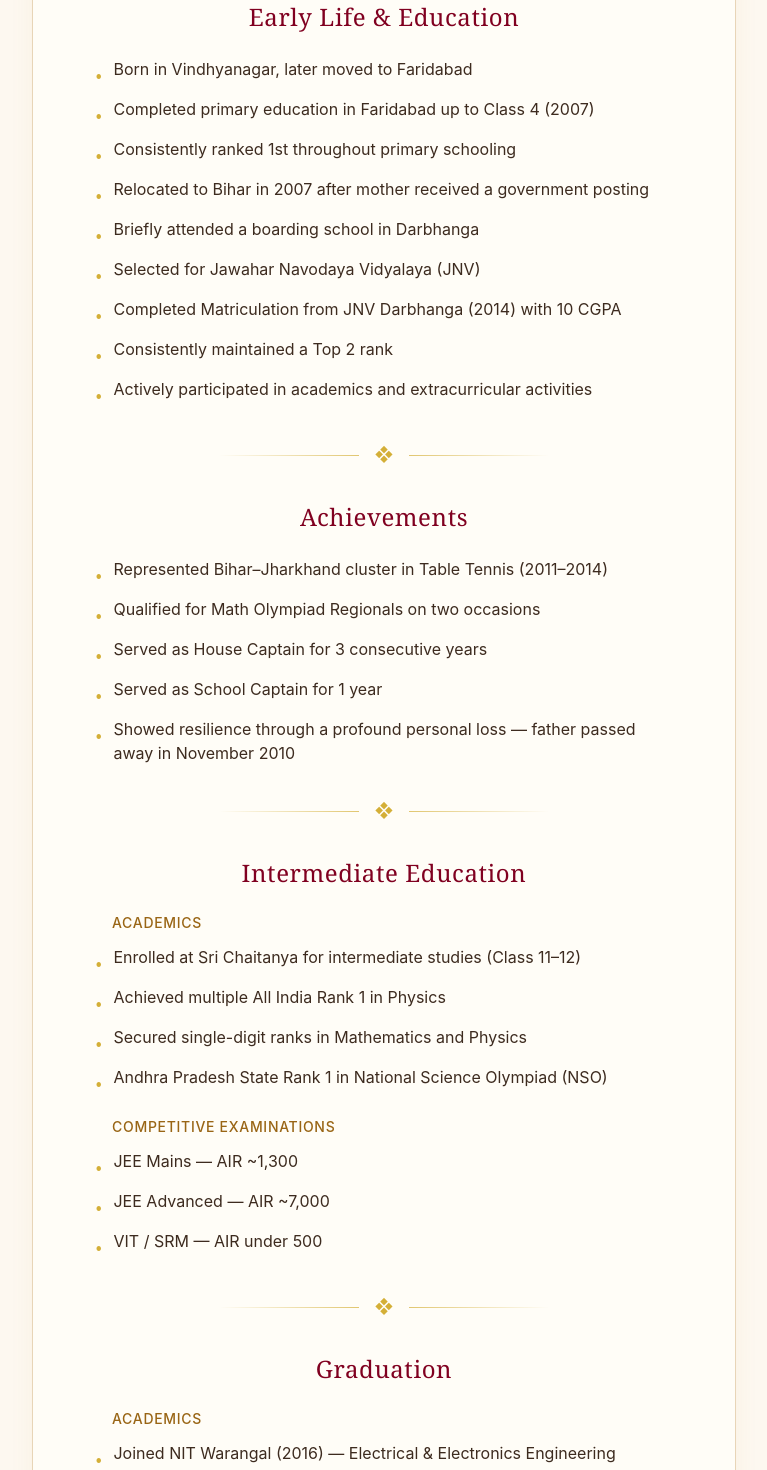
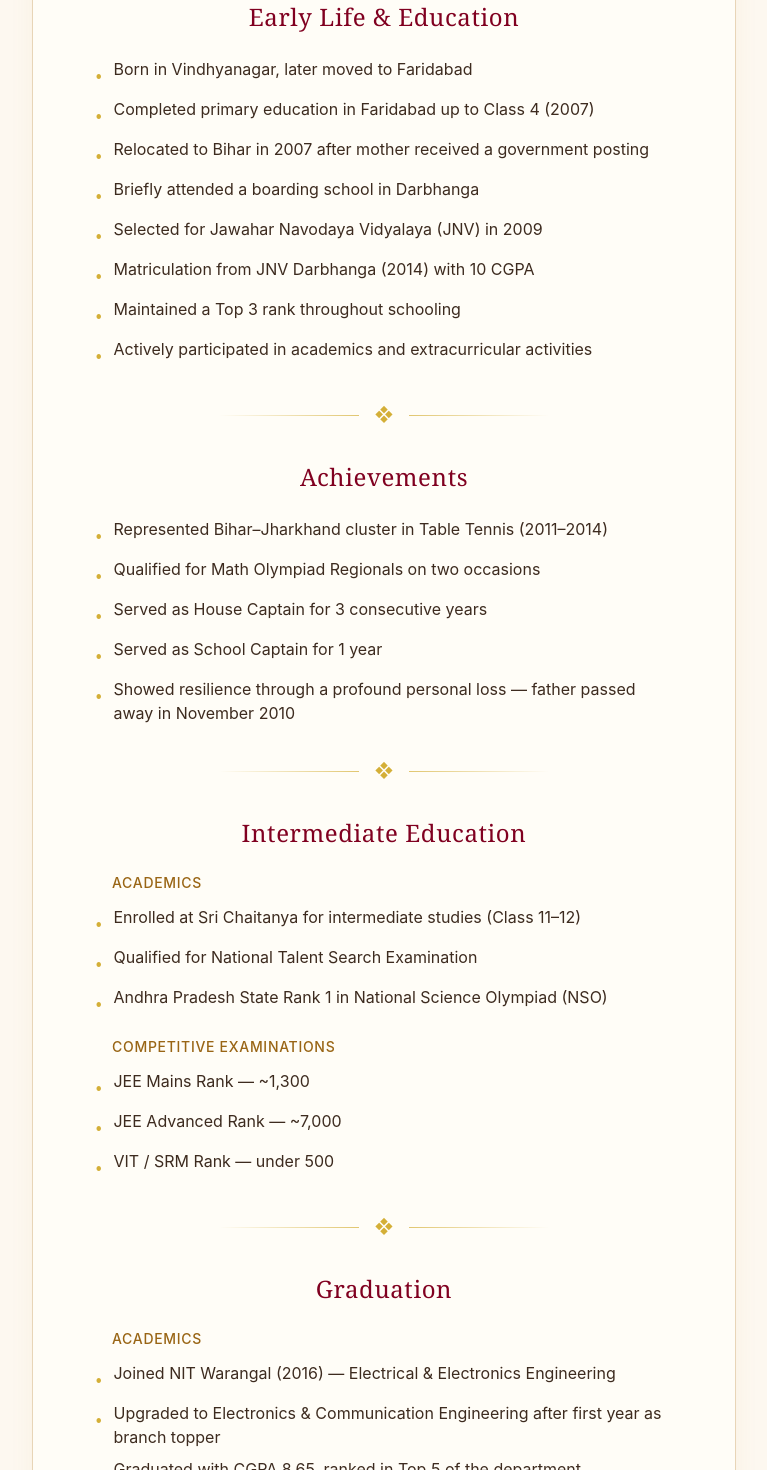
Before and after one commit to a1ashish1/portfolio, a Next.js app: page /bioData in a window 1280 px wide. Shown: the part 680-2150 px from the top of the page, without its empty margins (256-1023 px from the left). Built offline with nearby package versions, Linux system fonts and the light colour scheme.

Commit message:
Update bioData content

```diff
--- a/src/data/bioDataContent.ts
+++ b/src/data/bioDataContent.ts
@@ -66,12 +66,11 @@ export const bioDataContent: Record<Language, BioContent> = {
             items: [
               "Born in Vindhyanagar, later moved to Faridabad",
               "Completed primary education in Faridabad up to Class 4 (2007)",
-              "Consistently ranked 1st throughout primary schooling",
               "Relocated to Bihar in 2007 after mother received a government posting",
               "Briefly attended a boarding school in Darbhanga",
-              "Selected for Jawahar Navodaya Vidyalaya (JNV)",
-              "Completed Matriculation from JNV Darbhanga (2014) with 10 CGPA",
-              "Consistently maintained a Top 2 rank",
+              "Selected for Jawahar Navodaya Vidyalaya (JNV) in 2009",
+              "Matriculation from JNV Darbhanga (2014) with 10 CGPA",
+              "Maintained a Top 3 rank throughout schooling",
               "Actively participated in academics and extracurricular activities",
             ],
           },
@@ -102,17 +101,16 @@ export const bioDataContent: Record<Language, BioContent> = {
             subtitle: "Academics",
             items: [
               "Enrolled at Sri Chaitanya for intermediate studies (Class 11–12)",
-              "Achieved multiple All India Rank 1 in Physics",
-              "Secured single-digit ranks in Mathematics and Physics",
+              "Qualified for National Talent Search Examination",
               "Andhra Pradesh State Rank 1 in National Science Olympiad (NSO)",
             ],
           },
           {
             subtitle: "Competitive Examinations",
             items: [
-              "JEE Mains — AIR ~1,300",
-              "JEE Advanced — AIR ~7,000",
-              "VIT / SRM — AIR under 500",
+              "JEE Mains Rank — ~1,300",
+              "JEE Advanced Rank — ~7,000",
+              "VIT / SRM Rank — under 500",
             ],
           },
         ],
@@ -138,6 +136,7 @@ export const bioDataContent: Record<Language, BioContent> = {
               "Represented college at inter-NIT tournaments in Kurukshetra, Nagpur, and Silchar",
               "Served as Team Captain in the final year",
               "Won 2 Gold and 5 Silver medals at NIT Silchar tournament",
+              "Awarded Best Sportsman of the Year and best outgoing sportsman of the year by NIT Warangal",
             ],
           },
         ],
@@ -151,7 +150,7 @@ export const bioDataContent: Record<Language, BioContent> = {
             items: [
               "Began professional journey with an internship at Samsung Research, Bangalore",
               "Oracle — Application Developer (3 years)",
-              "Highspot — Software Engineer (~1.8 years)",
+              "Highspot — SDE 2 Level 2 (~1.8 years)",
               "ABC Fitness — Senior Software Engineer (current role)",
             ],
           },
@@ -165,7 +164,7 @@ export const bioDataContent: Record<Language, BioContent> = {
           { label: "Father", value: "Late (passed away in 2010)" },
           {
             label: "Mother",
-            value: "Government school teacher (Classes 5–10)",
+            value: "Government school teacher",
           },
           {
             label: "Sister",
@@ -210,12 +209,11 @@ export const bioDataContent: Record<Language, BioContent> = {
             items: [
               "विंध्यनगर में जन्म, बाद में फरीदाबाद आए",
               "फरीदाबाद में कक्षा 4 तक प्राथमिक शिक्षा पूर्ण की (2007)",
-              "प्राथमिक शिक्षा के दौरान सदैव प्रथम स्थान",
               "2007 में बिहार स्थानांतरित हुए, माँ को सरकारी नियुक्ति प्राप्त हुई",
               "दरभंगा के एक आवासीय विद्यालय में कुछ समय अध्ययन किया",
-              "जवाहर नवोदय विद्यालय (JNV) में चयनित",
+              "2009 में जवाहर नवोदय विद्यालय (JNV) में चयनित",
               "JNV दरभंगा से दसवीं (2014) — 10 CGPA के साथ उत्तीर्ण",
-              "सदैव शीर्ष 2 में स्थान बनाए रखा",
+              "विद्यालय में सदैव शीर्ष 3 में स्थान बनाए रखा",
               "शिक्षा एवं सह-पाठ्यक्रम गतिविधियों में सक्रिय भागीदारी",
             ],
           },
@@ -246,17 +244,16 @@ export const bioDataContent: Record<Language, BioContent> = {
             subtitle: "शैक्षणिक",
             items: [
               "इंटरमीडिएट शिक्षा (कक्षा 11–12) हेतु श्री चैतन्य में प्रवेश",
-              "भौतिकी में कई बार अखिल भारतीय रैंक 1 प्राप्त",
-              "गणित एवं भौतिकी में एकल अंकीय रैंक",
+              "राष्ट्रीय प्रतिभा खोज परीक्षा (NTSE) के लिए योग्यता प्राप्त",
               "राष्ट्रीय विज्ञान ओलंपियाड (NSO) में आंध्र प्रदेश राज्य रैंक 1",
             ],
           },
           {
             subtitle: "प्रतियोगी परीक्षाएँ",
             items: [
-              "JEE Mains — AIR ~1,300",
-              "JEE Advanced — AIR ~7,000",
-              "VIT / SRM — AIR 500 से कम",
+              "JEE Mains रैंक — ~1,300",
+              "JEE Advanced रैंक — ~7,000",
+              "VIT / SRM रैंक — 500 से कम",
             ],
           },
         ],
@@ -282,6 +279,7 @@ export const bioDataContent: Record<Language, BioContent> = {
               "कुरुक्षेत्र, नागपुर एवं सिलचर में अंतर-NIT प्रतियोगिताओं में कॉलेज का प्रतिनिधित्व",
               "अंतिम वर्ष में टीम कैप्टन",
               "NIT सिलचर में 2 स्वर्ण एवं 5 रजत पदक",
+              "NIT वारंगल द्वारा वर्ष का सर्वश्रेष्ठ खिलाड़ी एवं सर्वश्रेष्ठ विदाई खिलाड़ी पुरस्कार",
             ],
           },
         ],
@@ -295,7 +293,7 @@ export const bioDataContent: Record<Language, BioContent> = {
             items: [
               "Samsung Research, बेंगलुरु में इंटर्नशिप से व्यावसायिक यात्रा की शुरुआत",
               "Oracle — एप्लीकेशन डेवलपर (3 वर्ष)",
-              "Highspot — सॉफ्टवेयर इंजीनियर (लगभग 1.8 वर्ष)",
+              "Highspot — SDE 2 Level 2 (लगभग 1.8 वर्ष)",
               "ABC Fitness — सीनियर सॉफ्टवेयर इंजीनियर (वर्तमान)",
             ],
           },
@@ -309,7 +307,7 @@ export const bioDataContent: Record<Language, BioContent> = {
           { label: "पिताजी", value: "स्वर्गीय (2010 में निधन)" },
           {
             label: "माँ",
-            value: "सरकारी विद्यालय में शिक्षिका (कक्षा 5–10)",
+            value: "सरकारी विद्यालय में शिक्षिका",
           },
           {
             label: "बहन",
```
